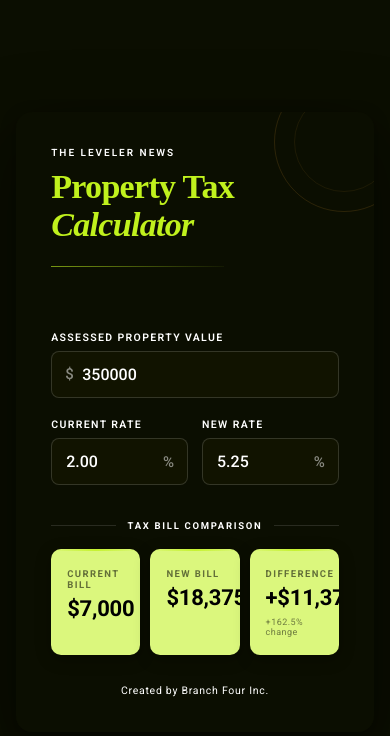
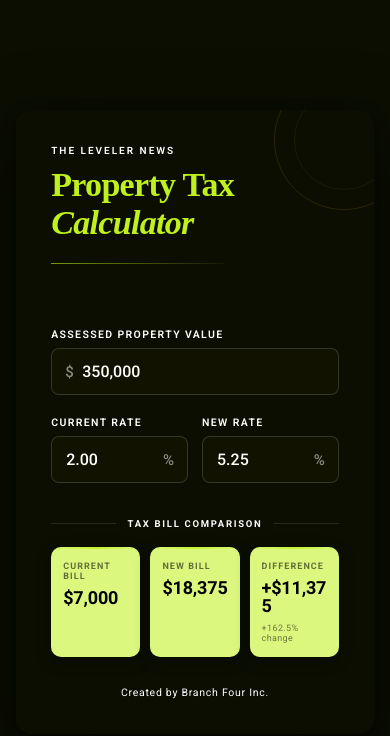
Before and after one commit to Branch-Four-Inc/sliceofculture_tax_calculator, a React (Vite) app: page / in a window 390 px wide. Shown: the top 736 px of the page. Built offline with nearby package versions, Linux system fonts and the light colour scheme.

Commit message:
set numbers to show in tiles in mobile version

```diff
--- a/src/PropertyTaxCalculator.tsx
+++ b/src/PropertyTaxCalculator.tsx
@@ -101,6 +101,86 @@ function InputField({ label, id, value, onChange, prefix, suffix, step = 1 }: In
   );
 }
 
+function CommaInputField({ label, id, value, onChange, prefix }: Omit<InputFieldProps, "suffix" | "step">) {
+  const [focused, setFocused] = useState(false);
+
+  // Format a raw numeric string with commas
+  function addCommas(raw: string): string {
+    const digits = raw.replace(/[^0-9]/g, "");
+    if (!digits) return "";
+    return Number(digits).toLocaleString("en-US");
+  }
+
+  function handleChange(e: React.ChangeEvent<HTMLInputElement>) {
+    // Strip commas, pass raw number string upstream
+    const raw = e.target.value.replace(/,/g, "");
+    if (/^\d*$/.test(raw)) onChange(raw);
+  }
+
+  const displayValue = focused ? value : addCommas(String(value));
+
+  return (
+    <div style={{ display: "flex", flexDirection: "column", gap: 7 }}>
+      <label
+        htmlFor={id}
+        style={{
+          fontSize: 10.5,
+          fontWeight: 600,
+          textTransform: "uppercase",
+          letterSpacing: "0.13em",
+          color: focused ? "#C0F11D" : "#ffffff",
+          transition: "color 0.2s ease",
+          fontFamily: "'Roboto', sans-serif",
+        }}
+      >
+        {label}
+      </label>
+      <div style={{ position: "relative", display: "flex", alignItems: "center" }}>
+        {prefix && (
+          <span
+            style={{
+              position: "absolute",
+              left: 14,
+              fontSize: 15,
+              color: focused ? "#C0F11D" : "rgba(255,255,255,0.5)",
+              pointerEvents: "none",
+              fontFamily: "'Roboto', sans-serif",
+              fontWeight: 500,
+              transition: "color 0.2s ease",
+            }}
+          >
+            {prefix}
+          </span>
+        )}
+        <input
+          id={id}
+          type="text"
+          inputMode="numeric"
+          value={displayValue}
+          onChange={handleChange}
+          onFocus={() => setFocused(true)}
+          onBlur={() => setFocused(false)}
+          style={{
+            width: "100%",
+            boxSizing: "border-box",
+            padding: `13px 14px 13px ${prefix ? "30px" : "14px"}`,
+            fontSize: 16,
+            fontFamily: "'Roboto', sans-serif",
+            fontWeight: 500,
+            border: `1.5px solid ${focused ? "#C0F11D" : "rgba(255,255,255,0.15)"}`,
+            borderRadius: 8,
+            outline: "none",
+            background: focused ? "#161a02" : "#111300",
+            color: "#ffffff",
+            transition: "all 0.2s ease",
+            boxShadow: focused ? "0 0 0 3px rgba(192,241,29,0.12)" : "none",
+          }}
+        />
+      </div>
+    </div>
+  );
+}
+
 interface MetricCardProps {
   label: string;
   value: string;
@@ -116,7 +196,7 @@ function MetricCard({ label, value, note }: MetricCardProps) {
       style={{
         background: "#DBF77D",
         borderRadius: 10,
-        padding: "1.2rem 1rem 1.1rem",
+        padding: "0.9rem 0.75rem 0.85rem",
         display: "flex",
         flexDirection: "column",
         gap: 8,
@@ -136,30 +216,33 @@ function MetricCard({ label, value, note }: MetricCardProps) {
       />
       <div
         style={{
-          fontSize: 9.5,
+          fontSize: 9,
           fontWeight: 700,
           textTransform: "uppercase",
-          letterSpacing: "0.15em",
+          letterSpacing: "0.12em",
           color: "rgba(0,0,0,0.55)",
           fontFamily: "'Roboto', sans-serif",
+          textAlign: "left",
         }}
       >
         {label}
       </div>
       <div
         style={{
-          fontSize: 22,
+          fontSize: 18,
           fontWeight: 700,
           color: valueColor,
           fontFamily: "'Roboto', sans-serif",
           letterSpacing: "-0.01em",
           lineHeight: 1,
+          textAlign: "left",
+          wordBreak: "break-word",
         }}
       >
         {value}
       </div>
       {note && (
-        <div style={{ fontSize: 9, color: "rgba(0,0,0,0.5)", fontFamily: "'Roboto', sans-serif", letterSpacing: "0.05em" }}>
+        <div style={{ fontSize: 9, color: "rgba(0,0,0,0.5)", fontFamily: "'Roboto', sans-serif", letterSpacing: "0.04em", textAlign: "left" }}>
           {note}
         </div>
       )}
@@ -299,13 +382,12 @@ export default function PropertyTaxCalculator() {
             >
               {/* Assessed value */}
               <div style={{ marginBottom: "1.3rem" }}>
-                <InputField
+                <CommaInputField
                   label="Assessed Property Value"
                   id="assessed-value"
                   value={assessedValue}
                   onChange={setAssessedValue}
                   prefix="$"
-                  step={1000}
                 />
               </div>
 
```
